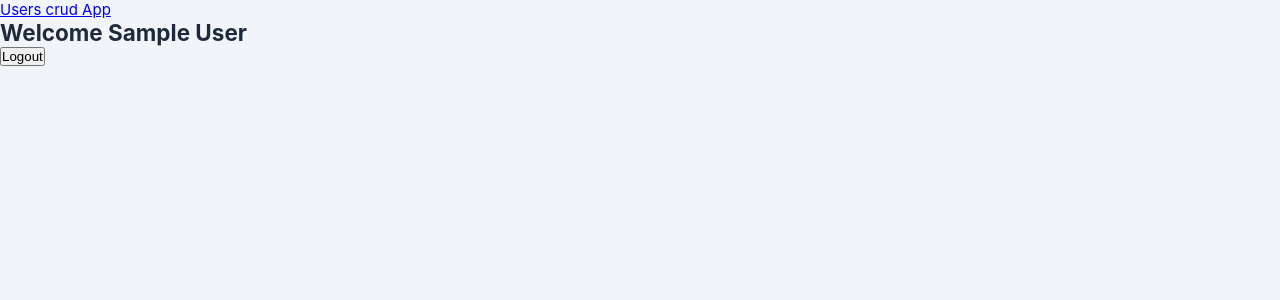
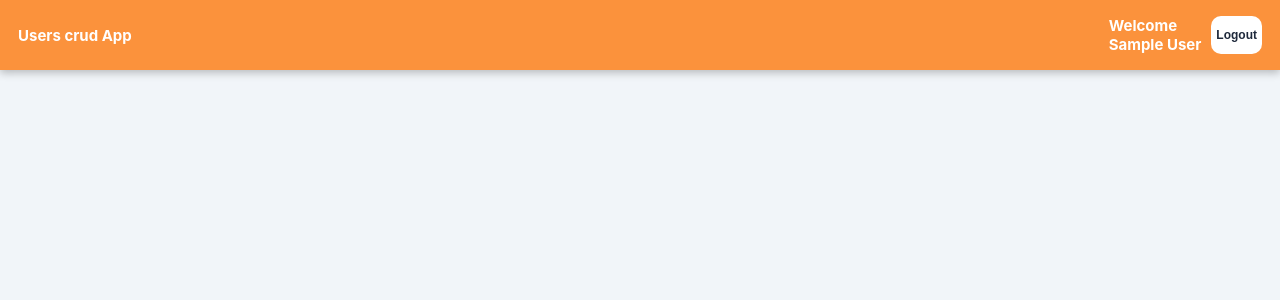
Before and after one commit to carlosbritto32/users-crud, a React (Create React App) app: page / in a window 1280 px wide. Shown: the top 300 px of the page. Built offline with nearby package versions, Linux system fonts and the light colour scheme; no server answers; sample sign-in values are in the browser's storage.

Commit message:
Feat: give some styles to the header component

```diff
--- a/src/components/Header.jsx
+++ b/src/components/Header.jsx
@@ -1,4 +1,5 @@
 import { useAuth } from "../context/authContext";
+import "../style/Header.css";
 
 export function Header() {
   const { user, logout, loading } = useAuth();
@@ -13,12 +14,14 @@ export function Header() {
 
   if (loading) return <h1>Loading</h1>;
   return (
-    <header>
+    <header className="header-container">
       <div>
         <a href="/">Users crud App</a>
       </div>
       <nav>
-        <h2>Welcome {user.displayName || user.email} </h2>
+        <h2>
+          Welcome <br /> {user.displayName || user.email}{" "}
+        </h2>
 
         <button onClick={handleLogout}>Logout</button>
       </nav>
--- /dev/null
+++ b/src/style/Header.css
@@ -0,0 +1,39 @@
+.header-container {
+  background-color: rgb(251 146 60);
+  box-shadow: rgba(0, 0, 0, 0.24) 0px 3px 8px;
+  padding: 0 18px;
+  height: 70px;
+  display: flex;
+  justify-content: space-between;
+  align-items: center;
+}
+.header-container a {
+  text-decoration: none;
+  font-weight: bold;
+  color: white;
+}
+.header-container a:hover {
+  color: rgb(241 245 249);
+}
+
+.header-container nav {
+  color: white;
+  display: flex;
+  gap: 10px;
+  font-size: 10px;
+}
+
+nav button {
+  background-color: white;
+  border: none;
+  border-radius: 10px;
+  padding: 5px;
+  font-weight: bold;
+  font-size: 12px;
+  color: rgb(30 41 59);
+}
+
+nav button:hover {
+  cursor: pointer;
+  background-color: rgb(241 245 249);
+}
```
